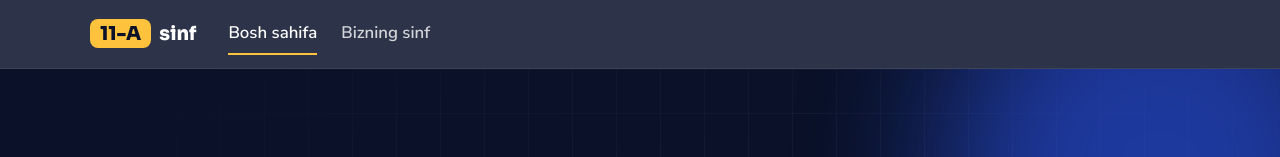
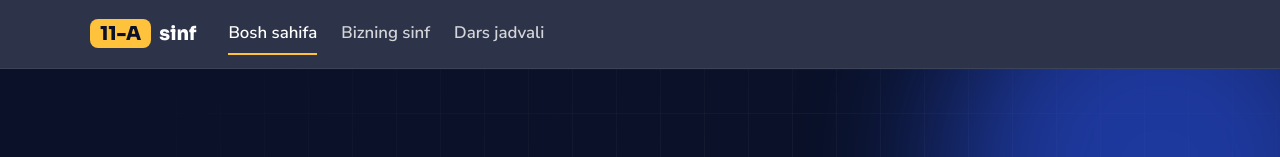
Before and after one commit to abror0011/11-sinf-sayti, a plain HTML site: page index.html in a window 1280 px wide. Shown: the top 157 px of the page. Drawn offline with Linux system fonts and the light colour scheme.

Commit message:
button added

```diff
--- a/index.html
+++ b/index.html
@@ -12,6 +12,7 @@
     <a class="brand" href="index.html"><span>11-A</span> sinf</a>
     <a href="index.html" aria-current="page">Bosh sahifa</a>
     <a href="bizning-sinf.html">Bizning sinf</a>
+      <a href="pages/dars-jadvali.html">Dars jadvali</a>
     <!-- MENYU: har guruh shu qatordan keyin o'z sahifasiga havola qo'shadi -->
   </nav>
 
```
